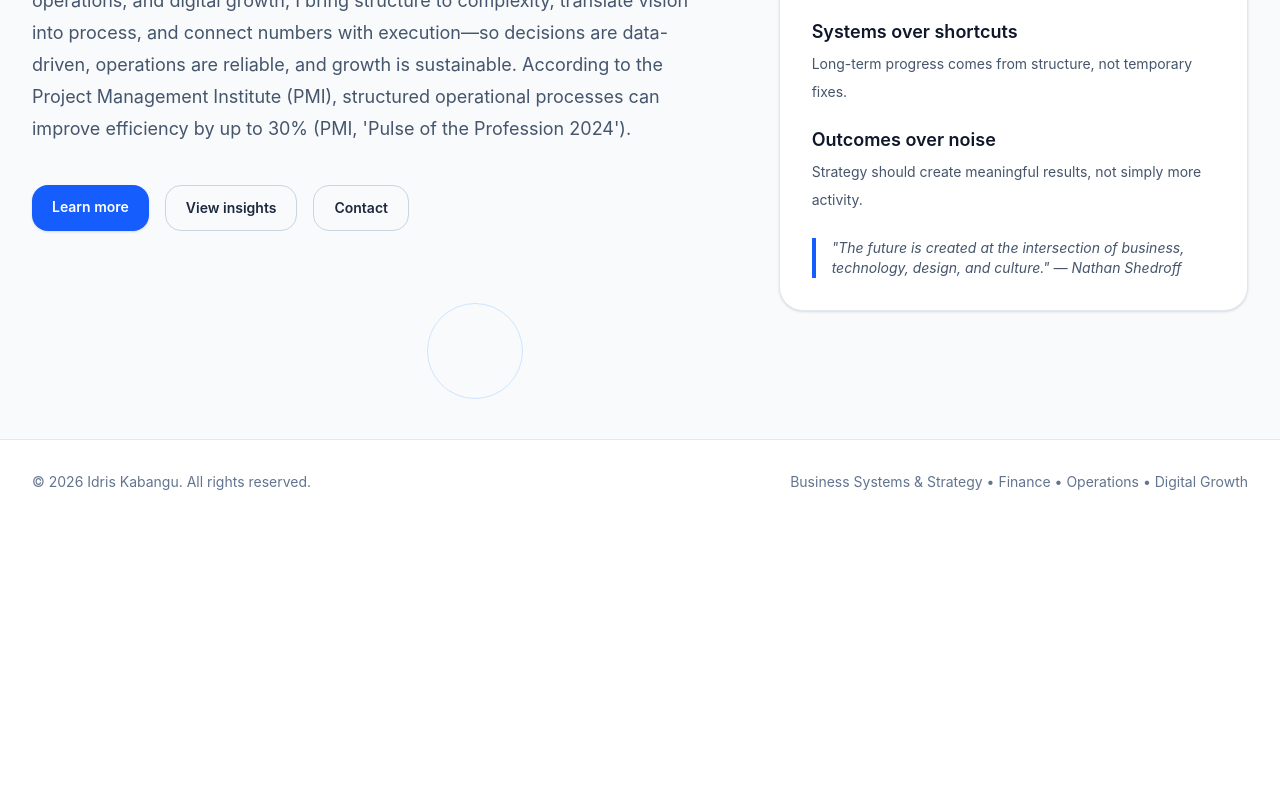
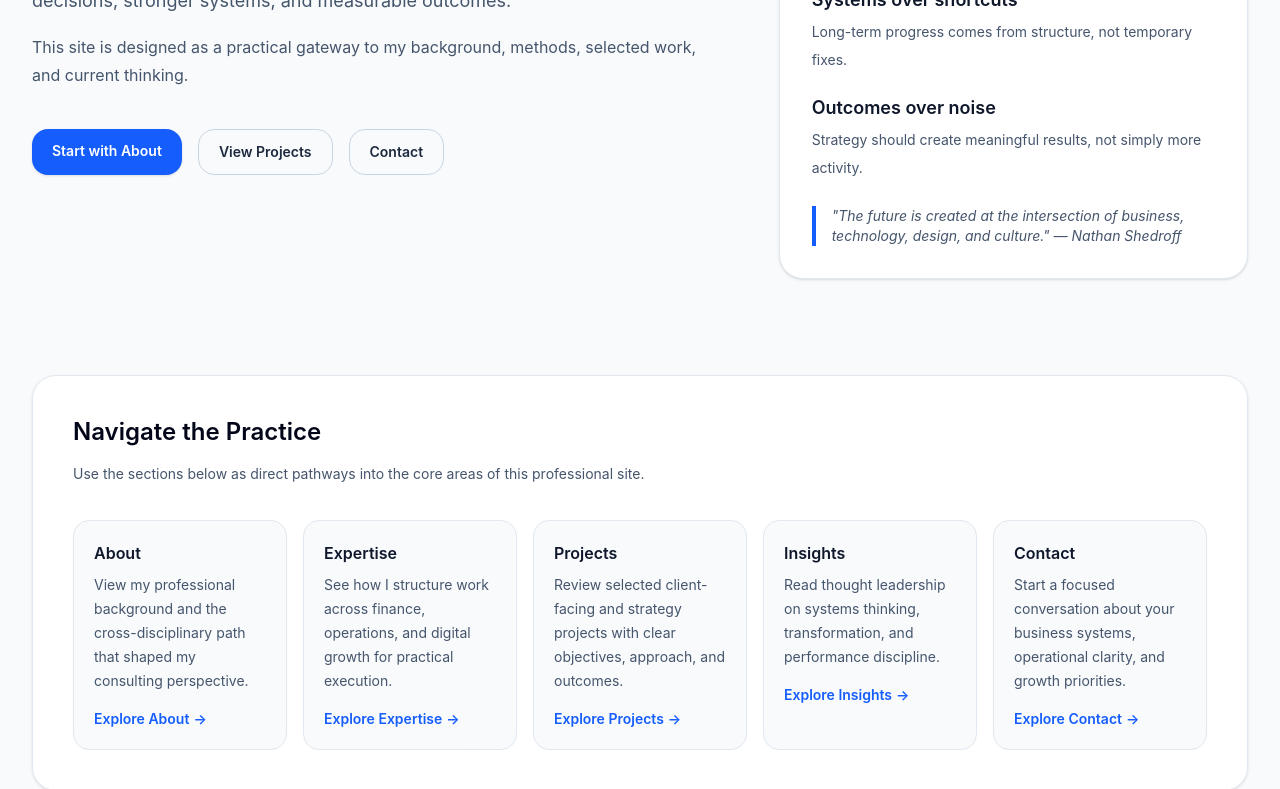
Before and after one commit to kabangumueyema/idris-website, a React (Vite) app: page / in a window 1280 px wide. Shown: the part 620-1409 px from the top of the page. Before the commit the page ends 1144 px from the top, so only its background shows below. Built offline with nearby package versions, Linux system fonts and the light colour scheme.

Commit message:
Polish homepage gateway CTAs and subtle motion interactions

```diff
--- a/src/components/Home.jsx
+++ b/src/components/Home.jsx
@@ -2,9 +2,47 @@ import { Link } from "react-router-dom";
 import profileImage from "../assets/missionary-picture.jpg";
 
 export default function Home() {
+  const gatewayLinks = [
+    {
+      title: "About",
+      description:
+        "View my professional background and the cross-disciplinary path that shaped my consulting perspective.",
+      to: "/about",
+      cta: "Explore About",
+    },
+    {
+      title: "Expertise",
+      description:
+        "See how I structure work across finance, operations, and digital growth for practical execution.",
+      to: "/expertise",
+      cta: "Explore Expertise",
+    },
+    {
+      title: "Projects",
+      description:
+        "Review selected client-facing and strategy projects with clear objectives, approach, and outcomes.",
+      to: "/projects",
+      cta: "Explore Projects",
+    },
+    {
+      title: "Insights",
+      description:
+        "Read thought leadership on systems thinking, transformation, and performance discipline.",
+      to: "/insights",
+      cta: "Explore Insights",
+    },
+    {
+      title: "Contact",
+      description:
+        "Start a focused conversation about your business systems, operational clarity, and growth priorities.",
+      to: "/contact",
+      cta: "Explore Contact",
+    },
+  ];
+
   return (
-    <section id="home" className="relative overflow-hidden">
-      <div className="absolute inset-0 opacity-40">
+    <section id="home" className="relative overflow-hidden pb-24">
+      <div className="absolute inset-0 opacity-35">
         <div className="absolute left-10 top-20 h-32 w-32 rounded-full border border-blue-200" />
         <div className="absolute right-16 top-24 h-48 w-48 rounded-full border border-slate-300" />
         <div className="absolute bottom-10 left-1/3 h-24 w-24 rounded-full border border-blue-300" />
@@ -12,7 +50,7 @@ export default function Home() {
         <div className="absolute left-1/4 top-1/3 h-px w-24 bg-blue-300" />
       </div>
 
-      <div className="relative mx-auto grid max-w-7xl gap-16 px-6 py-24 lg:grid-cols-12 lg:px-8 lg:py-32">
+      <div className="relative mx-auto grid max-w-7xl gap-16 px-6 py-20 lg:grid-cols-12 lg:px-8 lg:py-24">
         <div className="lg:col-span-7">
           <p className="mb-5 text-sm font-medium uppercase tracking-[0.2em] text-blue-600">
             Business Systems & Strategy • Finance • Operations • Digital Growth
@@ -21,16 +59,19 @@ export default function Home() {
             I help organizations move from confusion to clarity by building systems, improving execution, and making growth more disciplined.
           </h1>
           <p className="mt-6 max-w-2xl text-lg leading-8 text-slate-600">
-            As a business systems and strategy professional at the intersection of finance, operations, and digital growth, I bring structure to complexity, translate vision into process, and connect numbers with execution—so decisions are data-driven, operations are reliable, and growth is sustainable. According to the Project Management Institute (PMI), structured operational processes can improve efficiency by up to 30% (PMI, 'Pulse of the Profession 2024').
+            I work at the intersection of finance, operations, and digital growth to turn strategic intent into repeatable execution. The focus is simple: better decisions, stronger systems, and measurable outcomes.
+          </p>
+          <p className="mt-4 max-w-2xl text-base leading-7 text-slate-600">
+            This site is designed as a practical gateway to my background, methods, selected work, and current thinking.
           </p>
           <div className="mt-10 flex flex-wrap gap-4">
-            <Link to="/about" className="rounded-2xl bg-blue-600 px-5 py-3 text-sm font-semibold text-white shadow-sm transition hover:bg-blue-700">
-              Learn more
+            <Link to="/about" className="rounded-2xl bg-blue-600 px-5 py-3 text-sm font-semibold text-white shadow-sm transition-all duration-200 hover:-translate-y-0.5 hover:bg-blue-700 hover:shadow-md">
+              Start with About
             </Link>
-            <Link to="/insights" className="rounded-2xl border border-slate-300 px-5 py-3 text-sm font-semibold text-slate-800 transition hover:border-slate-400">
-              View insights
+            <Link to="/projects" className="rounded-2xl border border-slate-300 px-5 py-3 text-sm font-semibold text-slate-800 transition-all duration-200 hover:-translate-y-0.5 hover:border-slate-400 hover:shadow-sm">
+              View Projects
             </Link>
-            <Link to="/contact" className="rounded-2xl border border-slate-300 px-5 py-3 text-sm font-semibold text-slate-800 transition hover:border-slate-400">
+            <Link to="/contact" className="rounded-2xl border border-slate-300 px-5 py-3 text-sm font-semibold text-slate-800 transition-all duration-200 hover:-translate-y-0.5 hover:border-slate-400 hover:shadow-sm">
               Contact
             </Link>
           </div>
@@ -48,7 +89,7 @@ export default function Home() {
           </div>
 
           <div className="mt-10 rounded-3xl border border-slate-200 bg-white p-8 shadow-sm">
-            <p className="text-sm font-medium text-slate-500">Professional Philosophy</p>
+            <h2 className="text-sm font-medium uppercase tracking-[0.12em] text-slate-500">Professional Philosophy</h2>
             <div className="mt-6 space-y-5">
               <div>
                 <h3 className="text-lg font-semibold text-slate-900">Clarity over complexity</h3>
@@ -75,6 +116,32 @@ export default function Home() {
           </div>
         </div>
       </div>
+
+      <div className="relative mx-auto max-w-7xl px-6 lg:px-8">
+        <div className="rounded-3xl border border-slate-200 bg-white/95 p-8 shadow-sm sm:p-10">
+          <div className="max-w-3xl">
+            <h2 className="text-2xl font-semibold text-slate-950">Navigate the Practice</h2>
+            <p className="mt-3 text-sm leading-7 text-slate-600">
+              Use the sections below as direct pathways into the core areas of this professional site.
+            </p>
+          </div>
+
+          <div className="mt-8 grid gap-4 md:grid-cols-2 xl:grid-cols-5">
+            {gatewayLinks.map((item) => (
+              <article key={item.to} className="flex h-full flex-col rounded-2xl border border-slate-200 bg-slate-50 p-5 transition-all duration-200 hover:-translate-y-1 hover:border-slate-300 hover:bg-white hover:shadow-sm">
+                <h3 className="text-base font-semibold text-slate-900">{item.title}</h3>
+                <p className="mt-2 text-sm leading-6 text-slate-600">{item.description}</p>
+                <Link
+                  to={item.to}
+                  className="mt-4 inline-flex w-fit items-center text-sm font-semibold text-blue-600 transition-all duration-200 hover:translate-x-0.5 hover:text-blue-700"
+                >
+                  {item.cta} <span className="ml-1">→</span>
+                </Link>
+              </article>
+            ))}
+          </div>
+        </div>
+      </div>
     </section>
   );
 }
```
